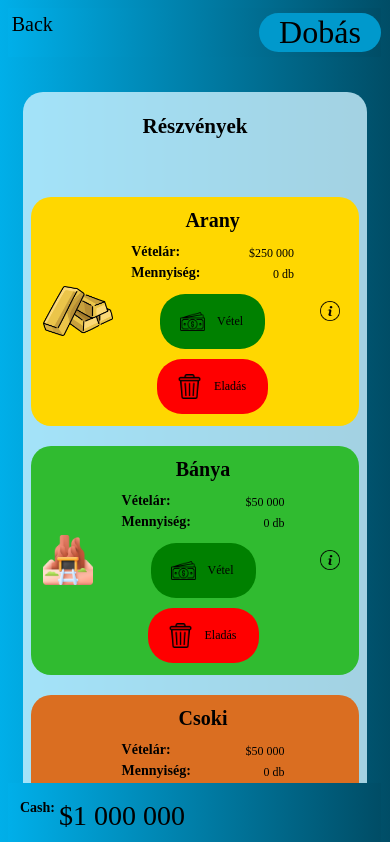
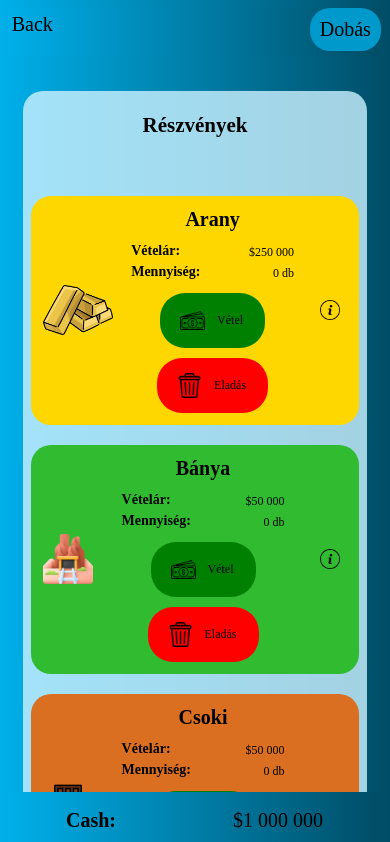
Before and after one commit to dvd2001/MyFirstMillion, an Angular app: page /game in a window 390 px wide. Shown: the top 842 px of the page. Built offline with nearby package versions, Linux system fonts and the light colour scheme.

Commit message:
making mobile style changes

```diff
--- a/src/app/components/game-page/game-page.css
+++ b/src/app/components/game-page/game-page.css
@@ -232,6 +232,10 @@ h2 {
     margin-right: 40px;
 }
 
+.income {
+    font-size: 28px;
+}
+
 #navbar {
     display: flex;
     justify-content: space-between;
@@ -346,10 +350,6 @@ h2 {
     padding: 10px;
 }
 
-.income {
-    font-size: 28px;
-}
-
 @media (max-width: 1200px) {
     p {
         font-size: 12px;
@@ -396,6 +396,10 @@ h2 {
         width: 55%;
     }
 
+    .income {
+        font-size: 20px;
+    }
+
     .stockBuyBtn {
         margin-right: 0px;
     }
@@ -413,4 +417,18 @@ h2 {
         padding: 0px;
         margin-left: -8px;
     }
+
+    #roll {
+        font-size: 20px;
+        padding: 10px;
+        margin: 0px;
+    }
+
+    #cash {
+        justify-content: center;
+    }
+
+    #wallet {
+        width: 70%;
+    }
 }
```
